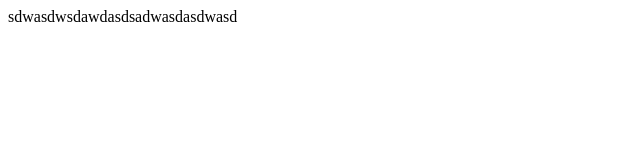
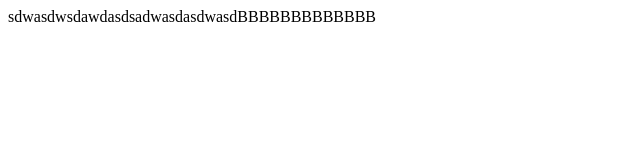
Before and after one commit to seazaz/WEB_SHOPPING, a plain HTML site: page index.html in a window 1280 px wide. Shown: the whole page, without its empty margins (0-640 px from the left). Drawn offline with Linux system fonts and the light colour scheme.

Commit message:
Ronnakon

```diff
--- a/index.html
+++ b/index.html
@@ -6,6 +6,6 @@
     <title>SOPPER</title>
 </head>
 <body>
-    sdwasdwsdawdasdsadwasdasdwasd
+    sdwasdwsdawdasdsadwasdasdwasdBBBBBBBBBBBBB
 </body>
 </html>
```
